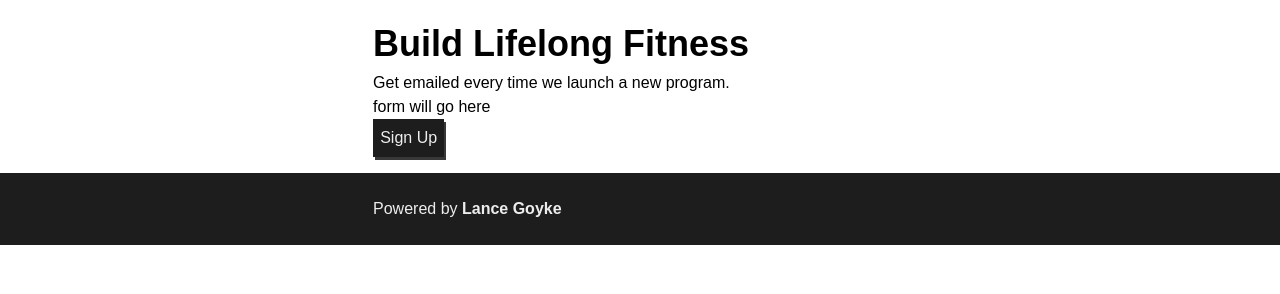
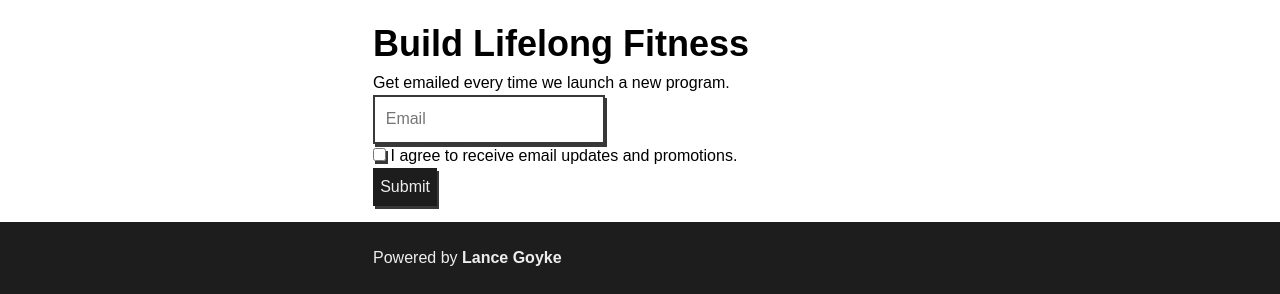
Before and after one commit to kevindev427/fitness_store, a Django app: page /accounts/signup/ in a window 1280 px wide. Shown: the part 825-1119 px from the top of the page. Before the commit the page ends 1070 px from the top, so only its background shows below. Run offline with Django 3.2, Linux system fonts and the light colour scheme; parts of the project's set-up code (start-up, migrations or seed data) failed here and were passed over; some libraries are stand-ins or nearby versions.

Commit message:
embed SendFox form

```diff
--- a/app/store_project/templates/footer.html
+++ b/app/store_project/templates/footer.html
@@ -5,11 +5,15 @@
     <p>
       Get emailed every time we launch a new program.
     </p>
-    <form action="POST">
-      {% csrf_token %}
-      <p>form will go here</p>
-      <button type="submit">Sign Up</button>
+    <form method="post" action="https://sendfox.com/form/1ylzgw/3l69xl" class="sendfox-form" id="3l69xl" data-async="true" data-recaptcha="true">
+      <p><input type="email" placeholder="Email" name="email" required /></p>
+      <p><label><input type="checkbox" name="gdpr" value="1" required /> I agree to receive email updates and promotions.</label></p>
+      <!-- no botz please -->
+      <div style="position: absolute; left: -5000px;" aria-hidden="true"><input type="text" name="a_password" tabindex="-1" value="" autocomplete="off" /></div>
+      <p><button type="submit">Submit</button></p>
     </form>
+    <script src="https://sendfox.com/js/form.js"></script>
+
   </div>
 </div>
 
```
